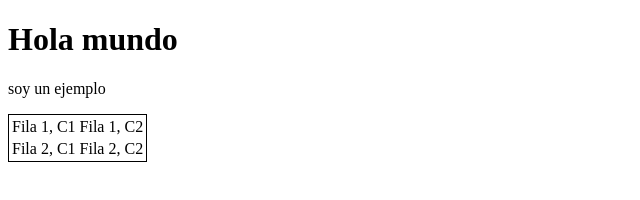
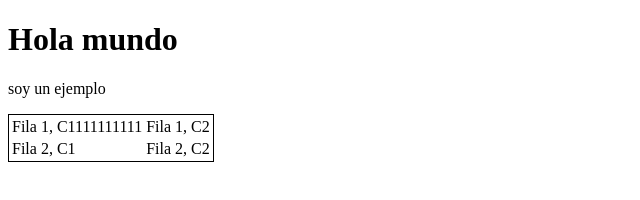
Before and after one commit to Danieltlacuache/TDD_C5, a plain HTML site: page index.html in a window 1280 px wide. Shown: the whole page, without its empty margins (0-640 px from the left). Drawn offline with Linux system fonts and the light colour scheme.

Commit message:
holaaaaa

```diff
--- a/index.html
+++ b/index.html
@@ -12,7 +12,7 @@
 
     <table style="border:1px solid #000000;">
         <tr>
-            <td>Fila 1, C1</td>
+            <td>Fila 1, C1111111111</td>
             <td>Fila 1, C2</td>
         </tr>
         <tr>
```
